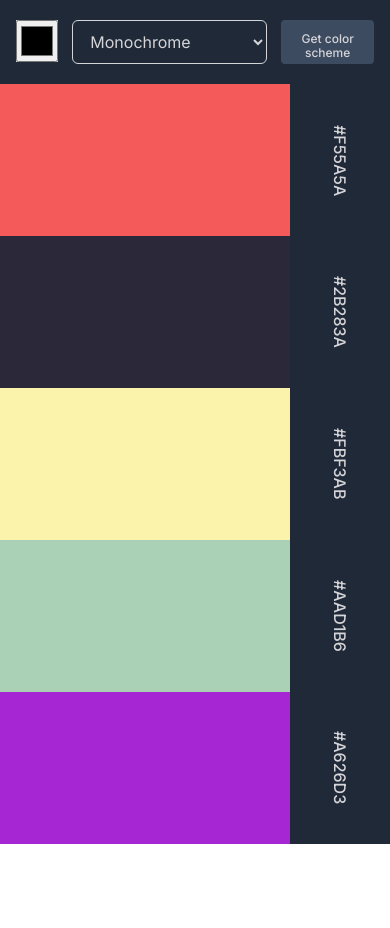
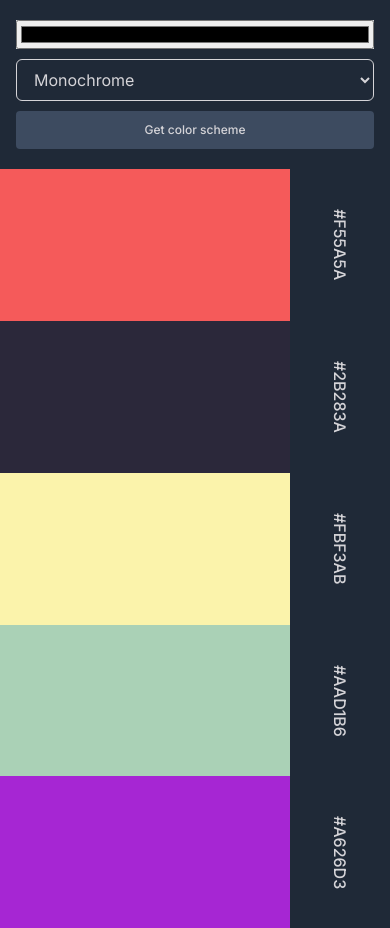
Before and after one commit to ringtho/color-scheme-generator, a website built with Vite: page index.html in a window 390 px wide. Before the commit the page ends 844 px from the top, so only its background shows below. Built offline with nearby package versions, Linux system fonts and the light colour scheme.

Commit message:
Added responsiveness for screens lesser than 485px

```diff
--- a/index.css
+++ b/index.css
@@ -127,3 +127,26 @@ button:focus {
         writing-mode: revert;
     }
 }
+
+@media (max-width: 485px) {
+
+    header {
+        flex-direction: column;
+        height: 20vh;
+        gap: 10px;
+    }
+
+    select,
+    button {
+        width: 100%;
+    }
+
+    .color-picker-container {
+        height: 42px;
+        width: 100%;
+    }
+
+    .main-color {
+        height: 16vh;
+    }
+}
--- a/index.js
+++ b/index.js
@@ -17,7 +17,6 @@ function handleSubmitBtn(){
         .then(res => res.json())
         .then(data => {
             let html = ""
-            console.log(data.colors)
             data.colors.forEach((color, index) => {
                 html += `
                 <section class="main-color">
```
